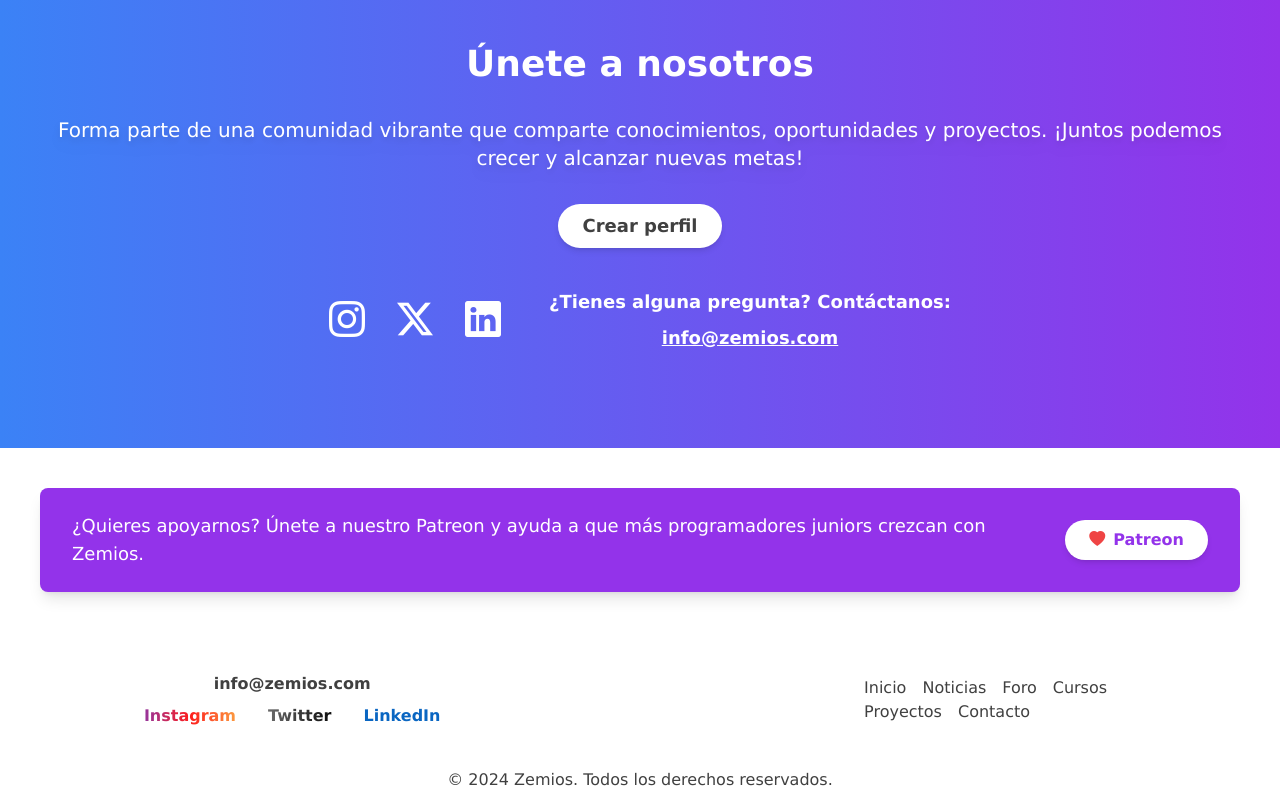
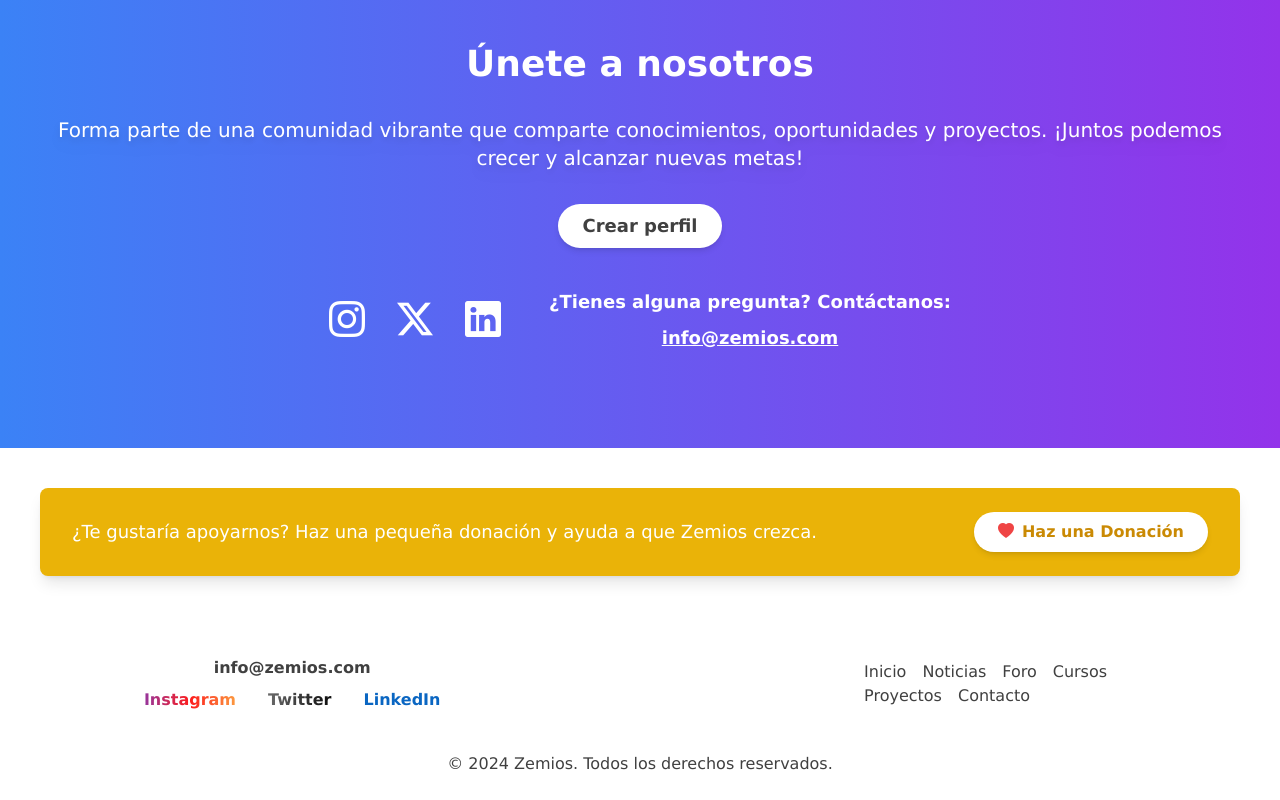
Before and after one commit to eliceoflmov72/Atlas, an Angular app: page / in a window 1280 px wide. Shown: the part 1688-2488 px from the top of the page. Built offline with nearby package versions, Linux system fonts and the light colour scheme.

Commit message:
"Updated footer component HTML: commented out original code and added new code with different background color, text, and link."

```diff
--- a/src/app/layout/footer/footer.component.html
+++ b/src/app/layout/footer/footer.component.html
@@ -1,10 +1,19 @@
-<div class="bg-purple-600 text-white py-6 px-8 rounded-lg shadow-lg flex flex-col md:flex-row justify-between items-center text-center md:text-left mx-10 my-10">
+<!-- <div class="bg-purple-600 text-white py-6 px-8 rounded-lg shadow-lg flex flex-col md:flex-row justify-between items-center text-center md:text-left mx-10 my-10">
     <div class="mb-4 md:mb-0 md:mr-6">
         <p class="text-lg font-medium">¿Quieres apoyarnos? Únete a nuestro Patreon y ayuda a que más programadores juniors crezcan con Zemios.</p>
     </div>
     <a href="https://patreon.com/Zemios?utm_medium=unknown&utm_source=join_link&utm_campaign=creatorshare_creator&utm_content=copyLink" target="_blank" class="bg-white text-purple-600 hover:bg-gray-100 font-bold py-2 px-6 rounded-full inline-flex items-center transition-transform transform hover:scale-105 duration-50 shadow-md">
         <i class="bi bi-heart-fill text-red-500 mr-2"></i>
         Patreon
+    </a>
+</div> -->
+<div class="bg-yellow-500 text-white py-6 px-8 rounded-lg shadow-lg flex flex-col md:flex-row justify-between items-center text-center md:text-left mx-10 my-10">
+    <div class="mb-4 md:mb-0 md:mr-6">
+        <p class="text-lg font-medium">¿Te gustaría apoyarnos? Haz una pequeña donación y ayuda a que Zemios crezca.</p>
+    </div>
+    <a href="https://www.buymeacoffee.com/zemios" target="_blank" class="bg-white text-yellow-600 hover:bg-gray-100 font-bold py-2 px-6 rounded-full inline-flex items-center transition-transform transform hover:scale-105 duration-50 shadow-md">
+        <i class="bi bi-heart-fill text-red-500 mr-2"></i>
+        Haz una Donación
     </a>
 </div>
 <div class=" flex justify-center lg:justify-around items-center flex-wrap lg:flex-row lg:flex-nowrap p-4 sm:p-10 gap-3 text-neutral-700">
```
